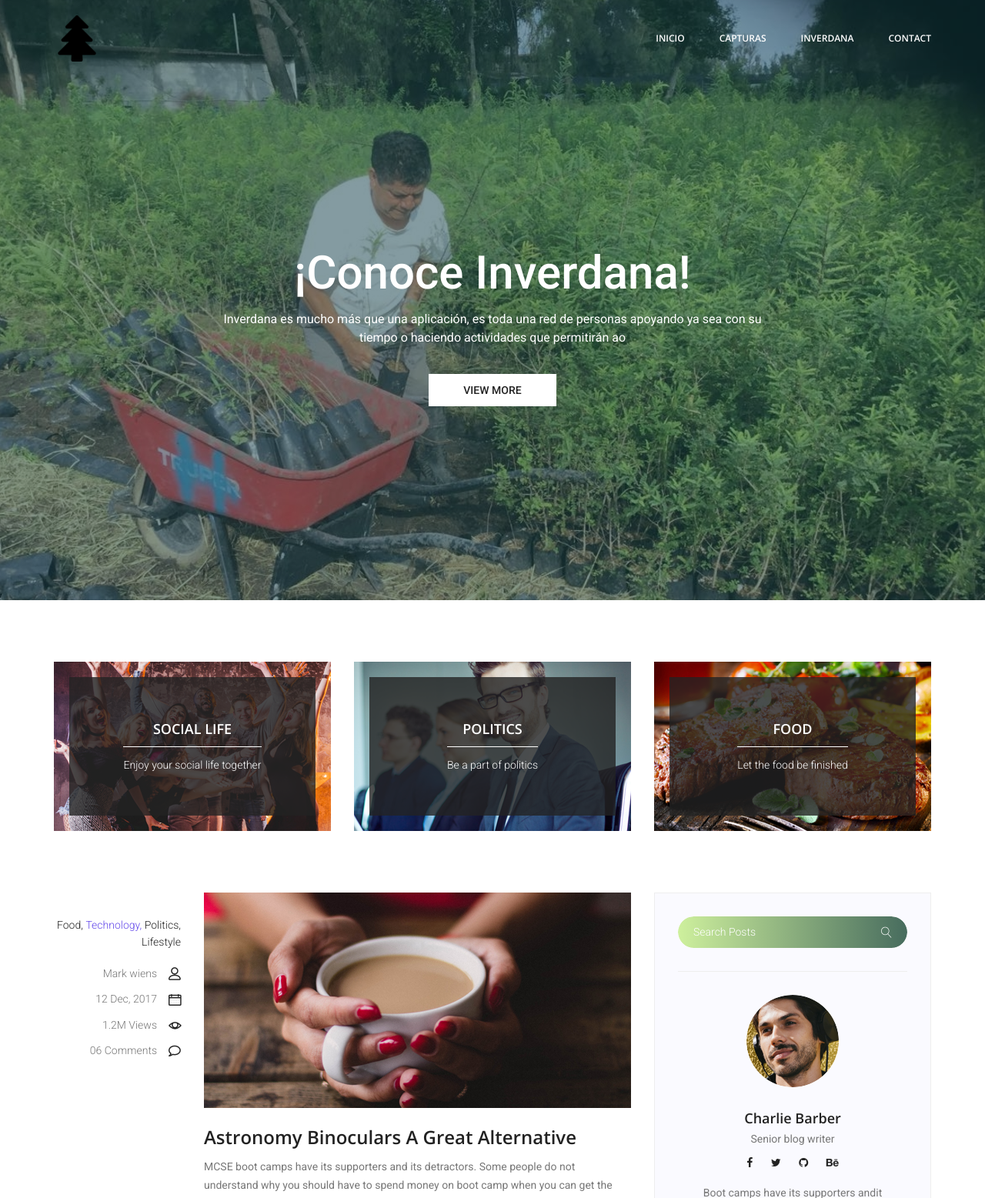
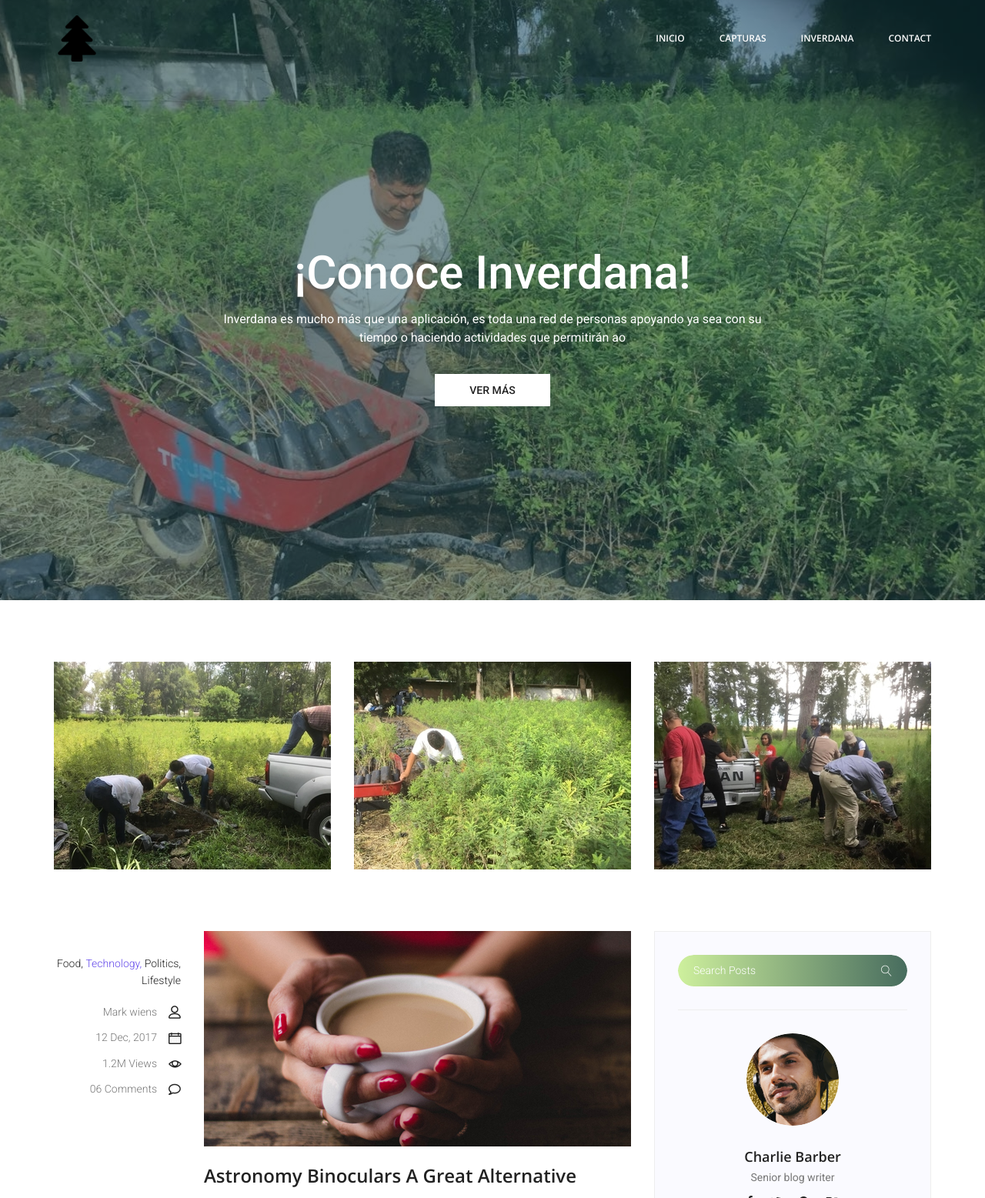
Before and after one commit to 3t4n/Inverdana, a Django app: page /inverdana in a window 1280 px wide. Shown: the top 1557 px of the page at 77% size. Run offline with Django 3.2, Linux system fonts and the light colour scheme; some libraries are stand-ins or nearby versions.

Commit message:
landing update

```diff
--- a/landing/templates/blog.html
+++ b/landing/templates/blog.html
@@ -10,7 +10,7 @@
 					<div class="blog_b_text text-center">
 						<h2>¡Conoce Inverdana!</h2>
 						<p>Inverdana es mucho más que una aplicación, es toda una red de personas apoyando ya sea con su tiempo o haciendo actividades que permitirán ao</p>
-						<a class="white_bg_btn" href="#">View More</a>
+						<a class="white_bg_btn" href="#pics">Ver más</a>
 					</div>
 				</div>
             </div>
@@ -18,44 +18,17 @@
         <!--================End Home Banner Area =================-->
 
         <!--================Blog Categorie Area =================-->
-        <section class="blog_categorie_area">
+        <section class="blog_categorie_area" id="pics">
             <div class="container">
                 <div class="row">
                     <div class="col-lg-4">
-                        <div class="categories_post">
-                            <img src="img/blog/cat-post/cat-post-3.jpg" alt="post">
-                            <div class="categories_details">
-                                <div class="categories_text">
-                                    <a href="blog-details.html"><h5>Social Life</h5></a>
-                                    <div class="border_line"></div>
-                                    <p>Enjoy your social life together</p>
-                                </div>
-                            </div>
-                        </div>
+                        <img src="{% static 'landing/img/inverdana_pics/row1.jpg' %}" alt="post">
                     </div>
                     <div class="col-lg-4">
-                        <div class="categories_post">
-                            <img src="img/blog/cat-post/cat-post-2.jpg" alt="post">
-                            <div class="categories_details">
-                                <div class="categories_text">
-                                    <a href="blog-details.html"><h5>Politics</h5></a>
-                                    <div class="border_line"></div>
-                                    <p>Be a part of politics</p>
-                                </div>
-                            </div>
-                        </div>
+                        <img src="{% static 'landing/img/inverdana_pics/row2.jpg' %}" alt="post">
                     </div>
                     <div class="col-lg-4">
-                        <div class="categories_post">
-                            <img src="img/blog/cat-post/cat-post-1.jpg" alt="post">
-                            <div class="categories_details">
-                                <div class="categories_text">
-                                    <a href="blog-details.html"><h5>Food</h5></a>
-                                    <div class="border_line"></div>
-                                    <p>Let the food be finished</p>
-                                </div>
-                            </div>
-                        </div>
+                        <img src="{% static 'landing/img/inverdana_pics/row3.jpg' %}" alt="post">
                     </div>
                 </div>
             </div>
```
Also changed, not shown: other parts of landing/templates/blog.html (+11 -11 lines), landing/static/landing/img/Inverdana_pics/1.jpg (added), landing/static/landing/img/Inverdana_pics/2.jpg (added), landing/static/landing/img/Inverdana_pics/3.jpg (added), landing/static/landing/img/Inverdana_pics/4.jpg (added), landing/static/landing/img/Inverdana_pics/5.jpg (added), landing/static/landing/img/Inverdana_pics/6.jpg (added), landing/static/landing/img/Inverdana_pics/7.jpg (added), landing/static/landing/img/Inverdana_pics/8.jpg (added), landing/static/landing/img/Inverdana_pics/row1.jpg (added), landing/static/landing/img/Inverdana_pics/row2.jpg (added), landing/static/landing/img/Inverdana_pics/row3.jpg (added), landing/static/landing/img/banner/last-home-banner.jpg (deleted), landing/static/landing/img/banner/last-right-mobile.png (deleted), 1 more files, 4 other files.
